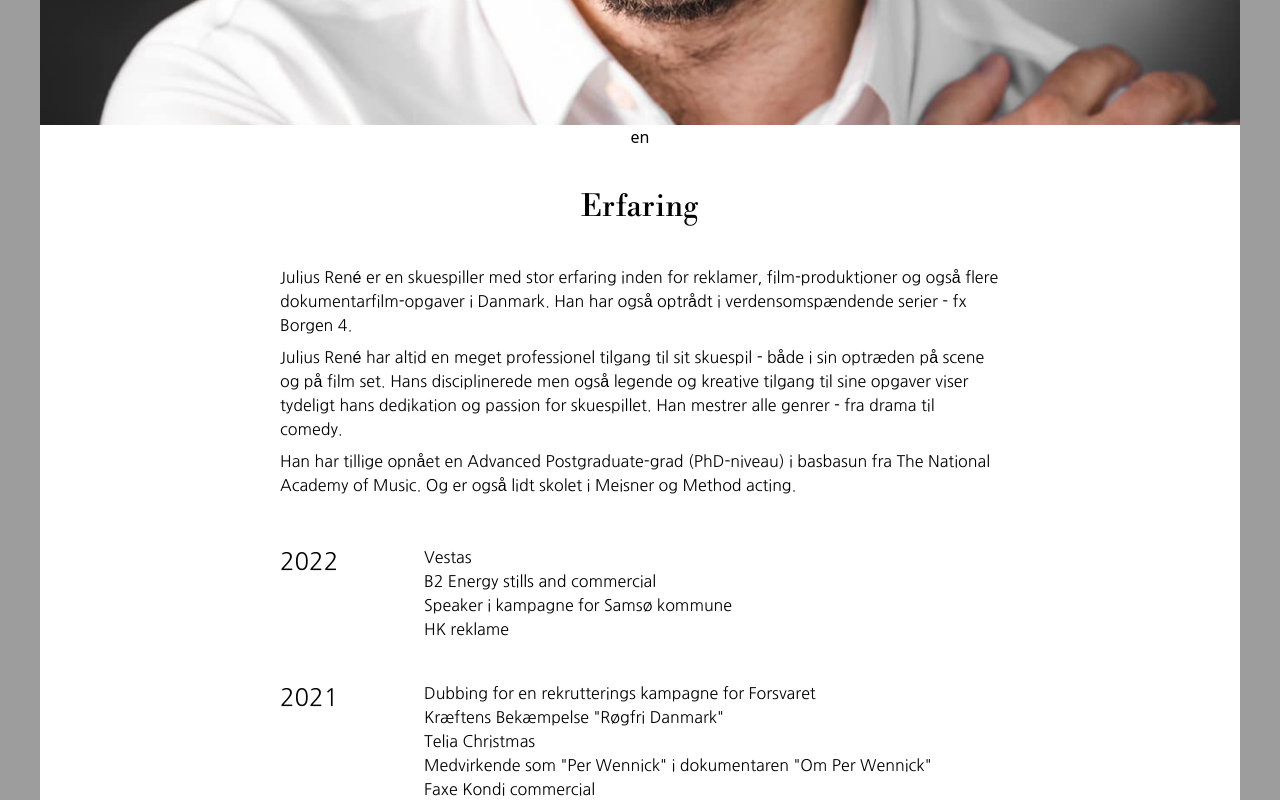
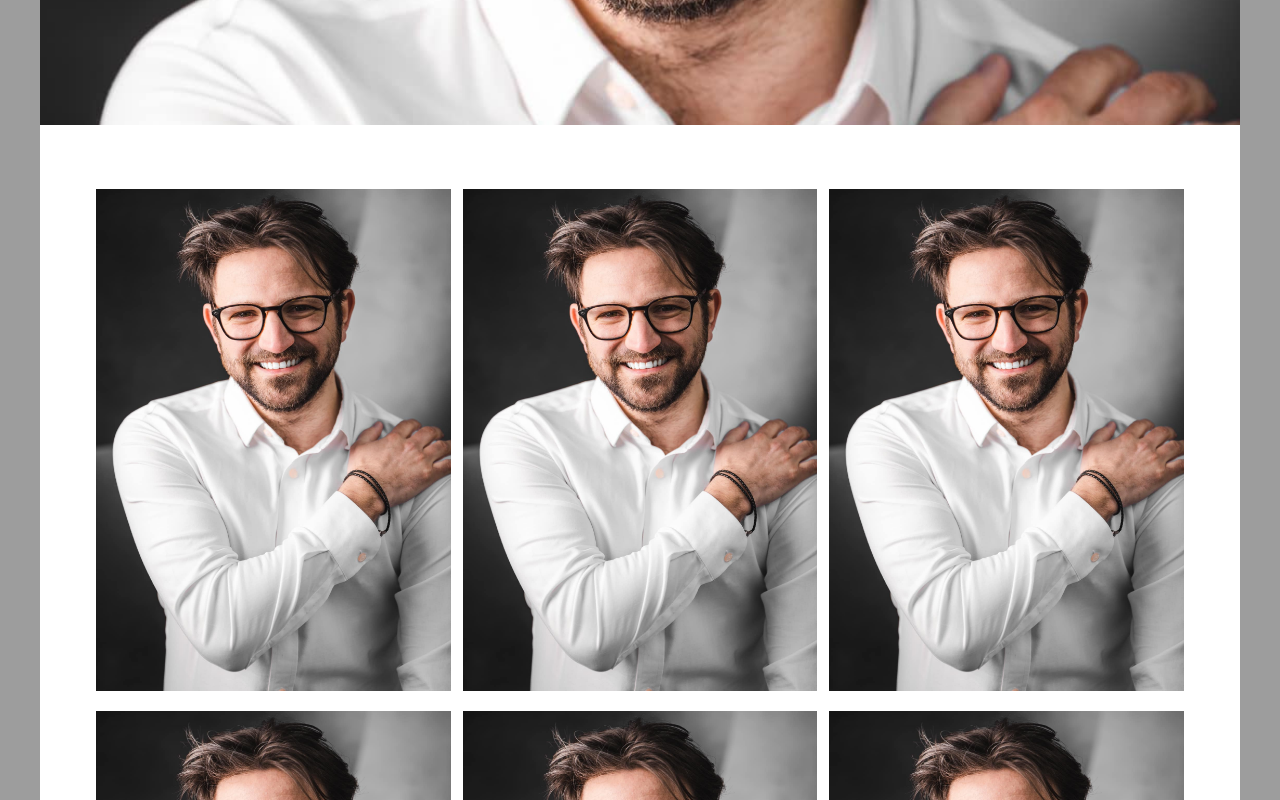
Before and after one commit to Claudiu-Ionel/rene-website, a Next.js app: page / in a window 1280 px wide. Shown: the part 820-1620 px from the top of the page. Built offline with nearby package versions, Linux system fonts and the light colour scheme.

Commit message:
added gallery component and modal file

```diff
--- a/app/Components/Gallery.js
+++ b/app/Components/Gallery.js
@@ -0,0 +1,22 @@
+import { galleryImages } from "../data/data";
+import Image from "next/image";
+
+export default function Gallery() {
+  const limit = 6;
+  return (
+    <section
+      id="gallery-section"
+      className="grid grid-rows-2 grid-cols-3 bg-white w-full h-[90vw] justify-center gap-x-3 gap-y-5 py-16 px-14 md:px-10 md:gap-3 md:h-[80vw] sm:grid-rows-3 sm:grid-cols-2 sm:px-5 sm:h-[200vw] sm:gap-y-5"
+    >
+      {galleryImages.map((item, idx) => {
+        return (
+          idx < limit && (
+            <div className="w-[100%] relative">
+              <Image src={item.imageUrl} alt={item.alt} loading="lazy" fill />
+            </div>
+          )
+        );
+      })}
+    </section>
+  );
+}
--- /dev/null
+++ b/app/Components/ImageModal.js
@@ -0,0 +1,7 @@
+export default function ImageModal() {
+  return (
+    <div className="fixed inset-0 bg-black bg-opacity-80 flex justify-center items-center">
+      Modal
+    </div>
+  );
+}
--- a/app/data/data.js
+++ b/app/data/data.js
@@ -93,3 +93,13 @@ export const socials = [
     alt: "White Facebook logotype with translucent background",
   },
 ];
+
+export const galleryImages = [
+  { imageUrl: "/Julius.jpg", alt: "Image of Rene" },
+  { imageUrl: "/Julius.jpg", alt: "Image of Rene" },
+  { imageUrl: "/Julius.jpg", alt: "Image of Rene" },
+  { imageUrl: "/Julius.jpg", alt: "Image of Rene" },
+  { imageUrl: "/Julius.jpg", alt: "Image of Rene" },
+  { imageUrl: "/Julius.jpg", alt: "Image of Rene" },
+  { imageUrl: "/Julius.jpg", alt: "Image of Rene" },
+];
--- a/app/globals.css
+++ b/app/globals.css
@@ -5,6 +5,8 @@
 
 * {
   box-sizing: border-box;
+  padding: 0;
+  margin: 0;
 }
 :root {
   --foreground-rgb: 0, 0, 0;
--- a/app/layout.js
+++ b/app/layout.js
@@ -20,7 +20,7 @@ export default function RootLayout({ children }) {
         {/* <SideNavbar sidebarOpen={sidebarOpen} setSidebarOpen={setSidebarOpen} /> */}
 
         <Nav sidebarOpen={sidebarOpen} setSidebarOpen={setSidebarOpen} />
-        <main className="bg-backgroundColor p-10 relative flex min-h-screen h-4/5 flex-col items-center justify-between">
+        <main className="bg-backgroundColor p-10 relative flex min-h-screen h-4/5 flex-col items-center justify-between sm:p-6">
           {children}
         </main>
         <Footer />
--- a/app/page.js
+++ b/app/page.js
@@ -1,4 +1,5 @@
 import Experience from "./Components/Experience";
+import Gallery from "./Components/Gallery";
 export const metadata = {
   title: "Rene",
   description: "Test test test",
@@ -7,6 +8,7 @@ export default function Home() {
   return (
     <>
       <section className="bg-hero-image w-full h-[905px] bg-cover bg-no-repeat bg-fixed"></section>
+      <Gallery />
       <Experience />
     </>
   );
```
